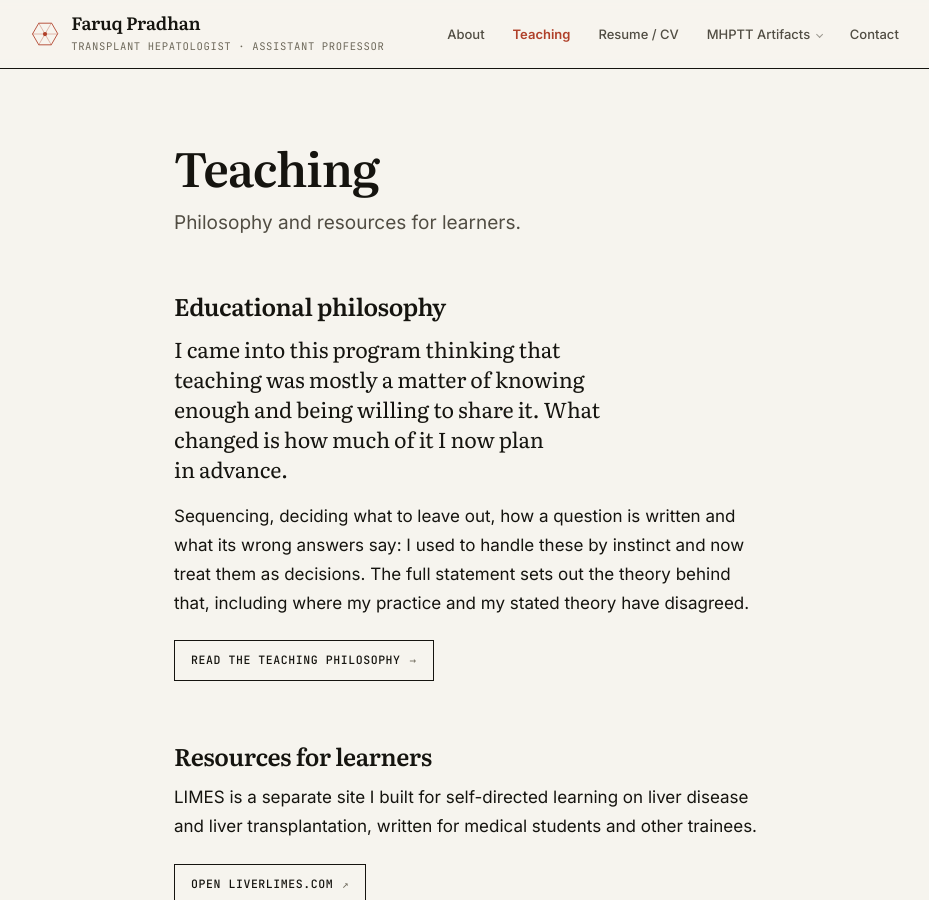
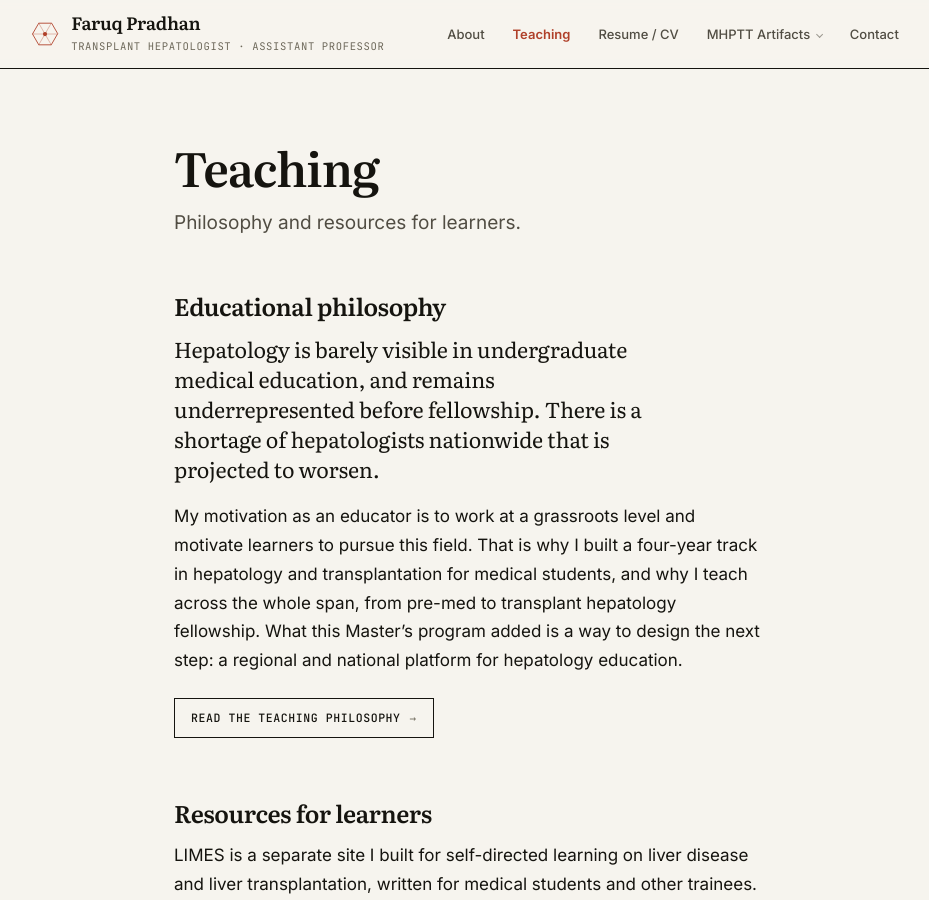
Before and after one commit to fpradhan/fpradhan.github.io, a Jekyll site: the page built from teaching.md, in a window 1280 px wide and 900 px high. Shown: the whole window, without its empty margins (170-1099 px from the left). Built offline with Jekyll 4.4.1, drawn with Linux system fonts in a browser that asks for light colours.

Commit message:
Open the teaching page on the hepatology workforce shortage
Replaces the intro prose, which opened on a generic account of what the
program changed, with Faruq's own framing: hepatology is barely visible
before fellowship, the shortage is projected to worsen, and the track and
the teaching follow from that.

His draft, with the motivation sentence moved out of the lede so the
larger type carries the problem rather than three sentences, and a few
words cut where they doubled back.

94 words against 82 before.

Co-Authored-By: Claude Opus 5 <noreply@anthropic.com>
Claude-Session: https://claude.ai/code/session_01SajNJDGDkt5q5fCgsPRcNk

```diff
--- a/teaching.md
+++ b/teaching.md
@@ -7,13 +7,15 @@ permalink: /teaching/
 
 ## Educational philosophy
 
-I came into this program thinking that teaching was mostly a matter of knowing enough and being
-willing to share it. What changed is how much of it I now plan in advance.
+Hepatology is barely visible in undergraduate medical education, and remains underrepresented
+before fellowship. There is a shortage of hepatologists nationwide that is projected to worsen.
 {: .lede}
 
-Sequencing, deciding what to leave out, how a question is written and what its wrong answers say:
-I used to handle these by instinct and now treat them as decisions. The full statement sets out
-the theory behind that, including where my practice and my stated theory have disagreed.
+My motivation as an educator is to work at a grassroots level and motivate learners to pursue this
+field. That is why I built a four-year track in hepatology and transplantation for medical
+students, and why I teach across the whole span, from pre-med to transplant hepatology fellowship.
+What this Master's program added is a way to design the next step: a regional and national
+platform for hepatology education.
 
 <p><a class="dl go" href="{{ '/teaching/philosophy/' | relative_url }}">Read the teaching philosophy</a></p>
 
```
